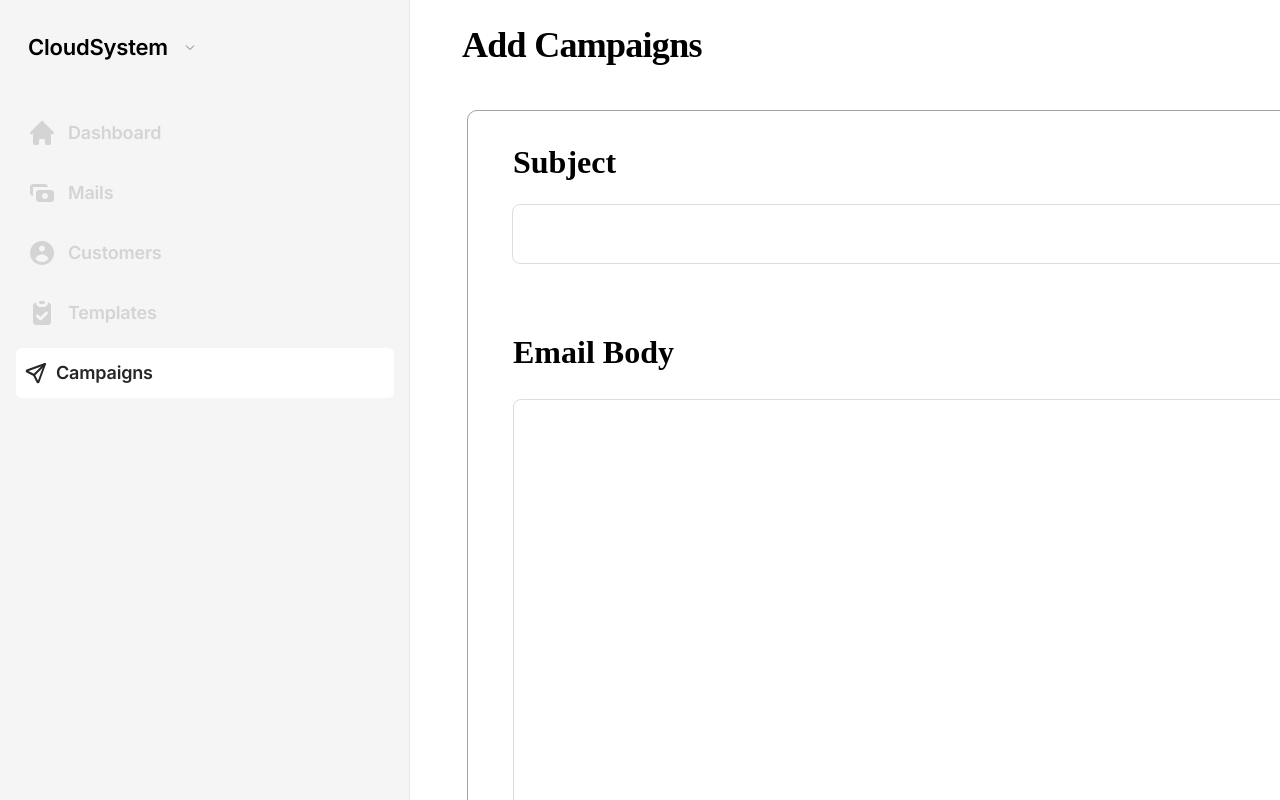
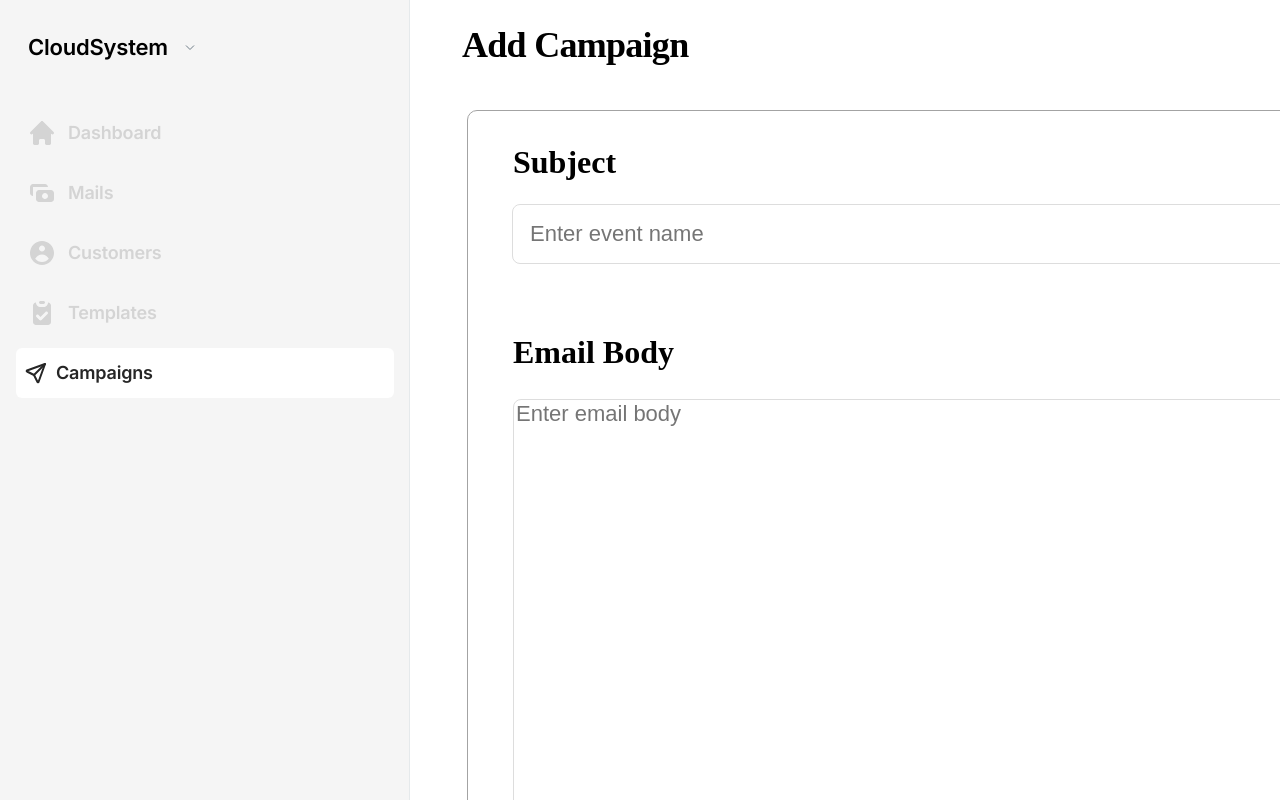
Before and after one commit to M-J1nx/CloudSystem, a React (Vite) app in the folder FrontEnd/: page /campaigns-add in a window 1280 px wide. Shown: the top 800 px of the page. Built offline with nearby package versions, Linux system fonts and the light colour scheme; a web font is replaced by a local one.

Commit message:
CampaignAdd : 이벤트 추가 api 연결

```diff
--- a/FrontEnd/src/pages/CampaignsAdd.jsx
+++ b/FrontEnd/src/pages/CampaignsAdd.jsx
@@ -1,11 +1,57 @@
+import { useState } from "react";
 import { Box, Typography } from "@mui/material";
 import { useNavigate } from "react-router-dom";
 import SidenavItem from "../components/SidenavItem";
-import Badge from "../components/Badge";
 import styles from "./CampaignsAdd.module.css";
 
-const CampaignsEdit = () => {
+const CampaignsAdd = () => {
   const navigate = useNavigate();
+  const [formData, setFormData] = useState({
+    EVENT_NAME: "",
+    email_body: ""
+  });
+  const [error, setError] = useState("");
+
+  const handleInputChange = (e) => {
+    const { name, value } = e.target;
+    setFormData(prev => ({
+      ...prev,
+      [name]: value
+    }));
+  };
+
+  const handleSubmit = async () => {
+    try {
+      // localStorage에서 로그인한 사용자 정보 가져오기
+      const userStr = localStorage.getItem('user');
+      if (!userStr) {
+        navigate('/sign-in');
+        return;
+      }
+
+      const user = JSON.parse(userStr);
+
+      const response = await fetch('http://localhost:3000/event', {
+        method: 'POST',
+        headers: {
+          'Content-Type': 'application/json',
+        },
+        body: JSON.stringify({
+          user_id: user.user_id,
+          event_name: formData.EVENT_NAME
+        }),
+      });
+
+      if (!response.ok) {
+        throw new Error('이벤트 생성 실패');
+      }
+
+      navigate('/campaigns');
+    } catch (err) {
+      setError("이벤트 생성에 실패했습니다.");
+      console.error("Event creation error:", err);
+    }
+  };
 
   return (
     <Box className={styles.campaignsEdit}>
@@ -58,8 +104,13 @@ const CampaignsEdit = () => {
           fontWeight: "700",
         }}
       >
-        Add Campaigns
+        Add Campaign
       </Typography>
+      {error && (
+        <Box sx={{ color: 'red', textAlign: 'center', mb: 2 }}>
+          {error}
+        </Box>
+      )}
       <Box className={styles.subjectParent}>
         <Box className={styles.subject}>Subject</Box>
         <Box className={styles.emailBody}>Email Body</Box>
@@ -67,17 +118,26 @@ const CampaignsEdit = () => {
           <input
             className={styles.textInput}
             type="text"
+            name="EVENT_NAME"
+            value={formData.EVENT_NAME}
+            onChange={handleInputChange}
+            placeholder="Enter event name"
           />
         </Box>
         <Box className={styles.fieldContent1}>
           <input
             className={styles.textInput}
             type="text"
+            name="email_body"
+            value={formData.email_body}
+            onChange={handleInputChange}
+            placeholder="Enter email body"
           />
         </Box>
       </Box>
+      <Box sx={{ display: 'flex', gap: 2, justifyContent: 'flex-end', mt: 2 }}>
         <Box className={styles.depth5Frame1}>
-        <Box className={styles.depth6Frame0} onClick={() => navigate("/campaigns")}>
+          <Box className={styles.depth6Frame0} onClick={handleSubmit}>
             <Box className={styles.save}>Send</Box>
           </Box>
         </Box>
@@ -87,7 +147,8 @@ const CampaignsEdit = () => {
           </Box>
         </Box>
       </Box>
+    </Box>
   );
 };
 
-export default CampaignsEdit;
+export default CampaignsAdd;
```
Lines whose indentation alone changed are shown as unchanged.
